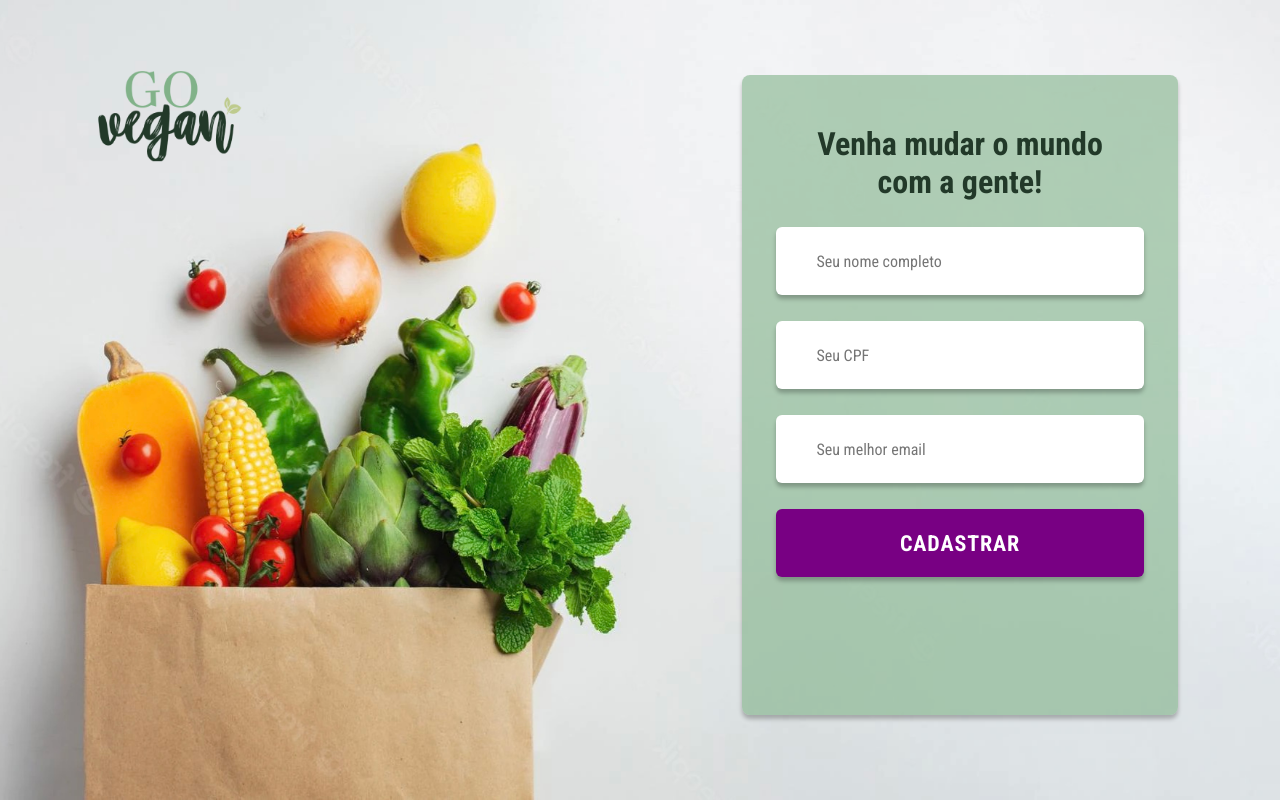
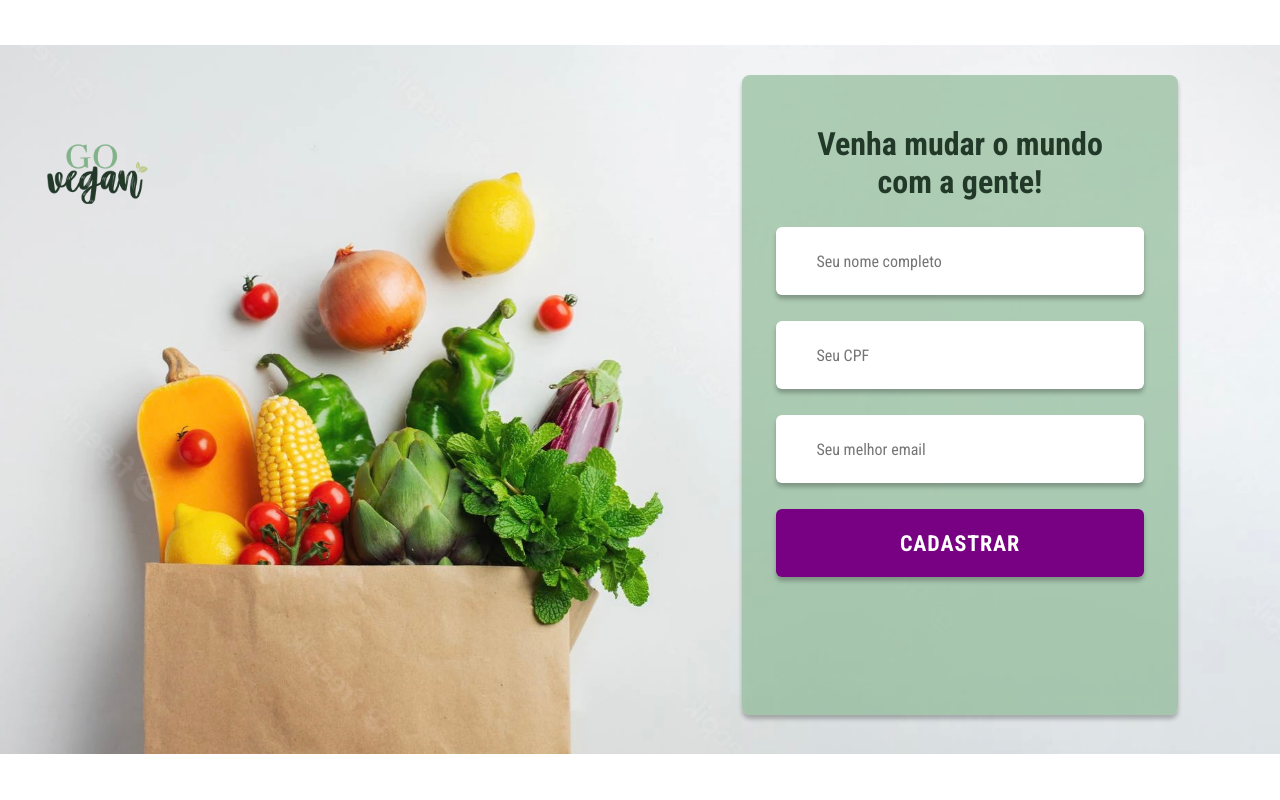
Before and after one commit to julianasinnott/goVegan, a React (Vite) app: page /cadastro in a window 1280 px wide. Built offline with nearby package versions, Linux system fonts and the light colour scheme.

Commit message:
refactor: update register page background image and size

```diff
--- a/src/Routes/RegisterPage/index.css
+++ b/src/Routes/RegisterPage/index.css
@@ -1,7 +1,7 @@
 .register {
   width: 100vw;
   height: 100vh;
-  background: url(/assets/register-background.png) no-repeat center/100% 100% ;
+  background: url(/assets/register-background.png) no-repeat center/100%;
   display: flex;
   justify-content: end;
 }
```
Also changed, not shown: public/assets/register-background.png.
